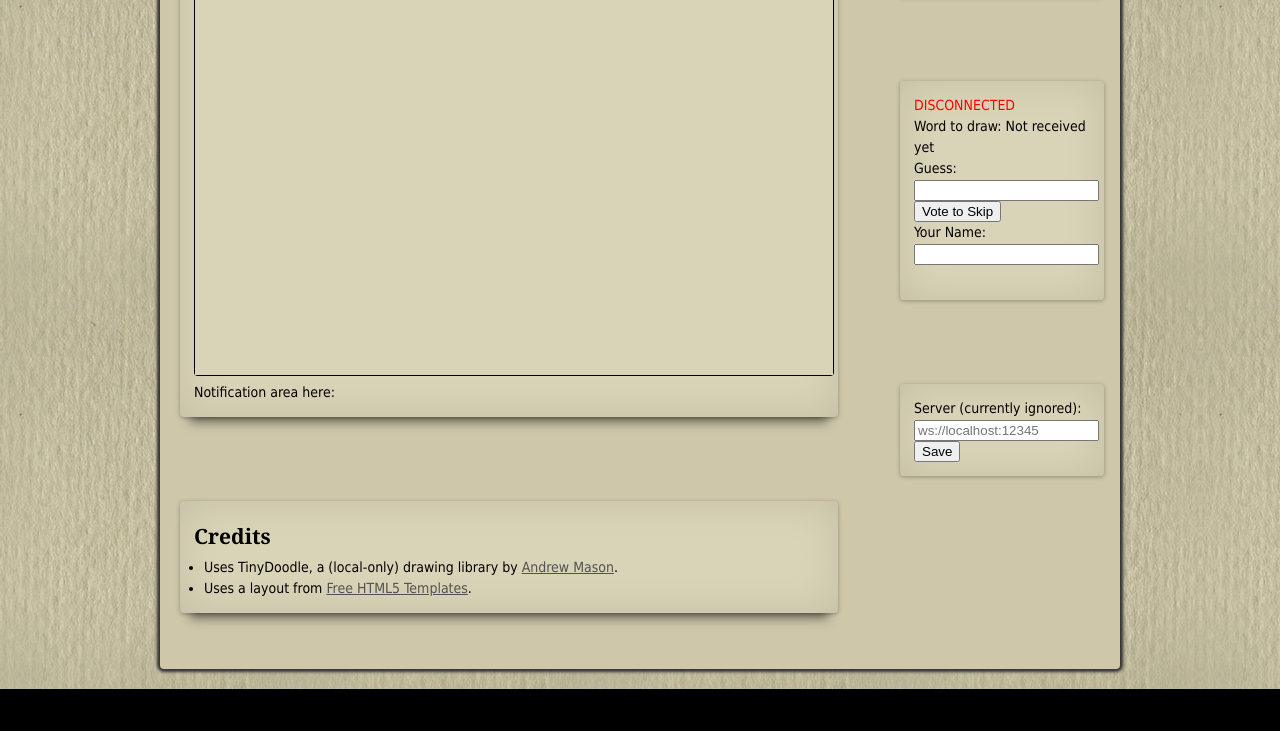
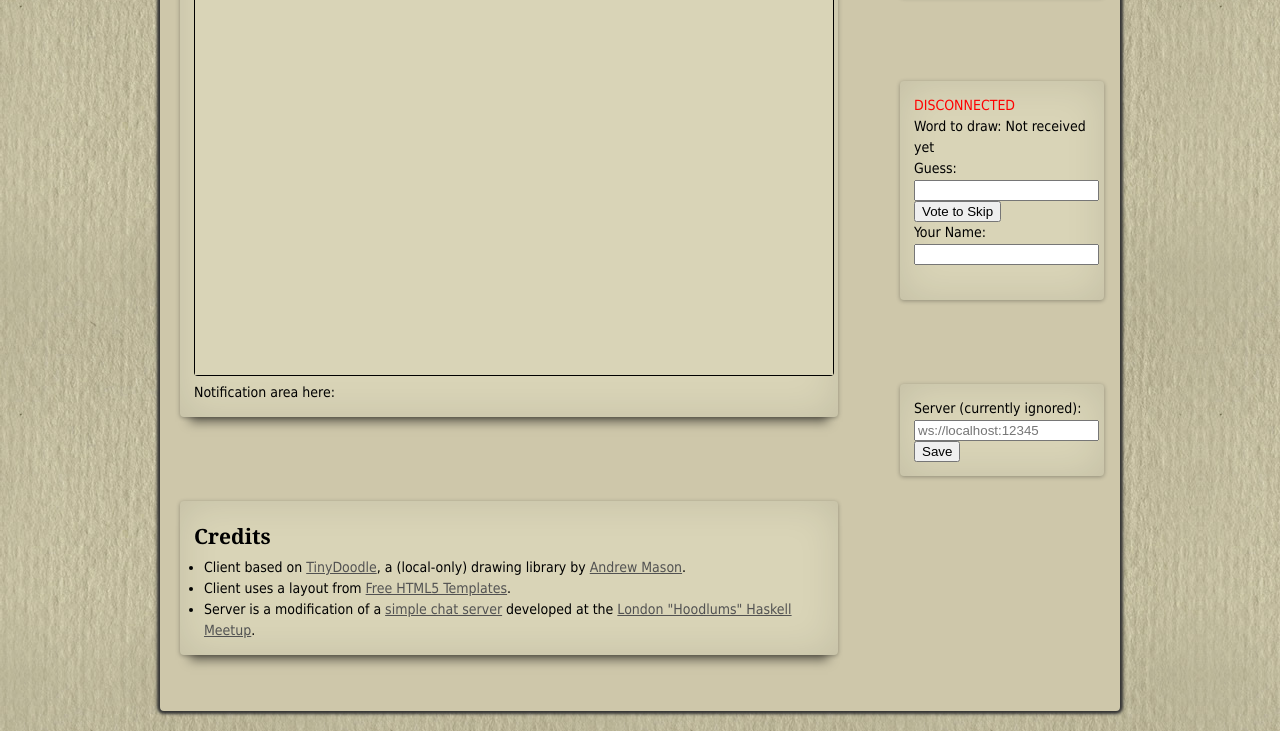
Before and after one commit to nbogie/draw-and-guess-haskell, a plain HTML site: page client/index.html in a window 1280 px wide. Shown: the part 142-873 px from the top of the page. Before the commit the page ends 831 px from the top, so only its background shows below. Drawn offline with nearby package versions, Linux system fonts and the light colour scheme.

Commit message:
add hoodlums credit

```diff
--- a/client/index.html
+++ b/client/index.html
@@ -42,8 +42,9 @@
             <div id="credits">
               <h2>Credits</h2>
               <ul>
-                <li>Uses TinyDoodle, a (local-only) drawing library by <a href="http://coderonfire.com/">Andrew Mason</a>.  </li>
-                <li>Uses a layout from <a href="http://freehtml5templates.com">Free HTML5 Templates</a>.</li>
+                <li>Client based on <a href="http://tinydoodle.appspot.com/">TinyDoodle</a>, a (local-only) drawing library by <a href="http://coderonfire.com/">Andrew Mason</a>.  </li>
+                <li>Client uses a layout from <a href="http://freehtml5templates.com">Free HTML5 Templates</a>.</li>
+                <li>Server is a modification of a <a href="http://www.meetup.com/hoodlums/messages/boards/thread/10427018">simple chat server</a> developed at the <a href="http://www.meetup.com/hoodlums/">London "Hoodlums" Haskell Meetup</a>.</li>
               </ul>
             </div>
           </div>
```
